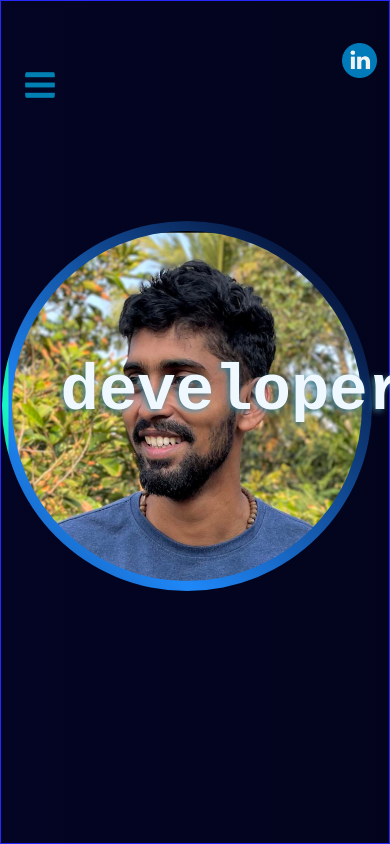
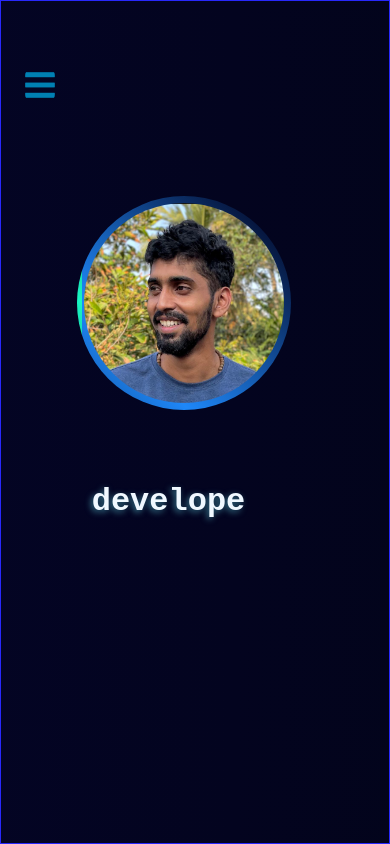
Before and after one commit to roshnjames/portfolio, a React (Create React App) app: page / in a window 390 px wide. Built offline with nearby package versions, Linux system fonts and the light colour scheme.

Commit message:
media queries for smartphone and tablets added for profile and blinkwrite

```diff
--- a/public/index.html
+++ b/public/index.html
@@ -3,7 +3,8 @@
   <head>
     <meta charset="utf-8" />
     <link rel="icon" href="%PUBLIC_URL%/favicon.ico" />
-    <meta name="viewport" content="width=device-width, initial-scale=1" />
+    <meta name="viewport" content="width=device-width, initial-scale=1.0">
+
     <meta name="theme-color" content="#000000" />
     <meta
       name="description"
--- a/src/App.js
+++ b/src/App.js
@@ -5,7 +5,6 @@ import './App.css';
 import Homepage from './Homepage/Homepage.jsx';
 import Sidebar from './Sidebar/Sidebar.jsx';
 //image imports
-import linkedin from './assets/icons/linkedin.png';
 import menubar from './assets/icons/menubar.png';
 import menuclose from './assets/icons/menuclose.png';
 
@@ -23,7 +22,6 @@ function App() {
     <div className="App">
       <Homepage />
       <img onClick={showSidebar} className='button-app-left' src={sidebar?menuclose:menubar} alt='logo'/>
-      <img className='button-app-right' src={linkedin}/>
       {sidebar && <Sidebar />}
     </div>
   );
--- a/src/Homepage/Homepage.css
+++ b/src/Homepage/Homepage.css
@@ -2,3 +2,9 @@
     display: flex;
     flex-direction: column;
 }
+
+@media all and (max-width:460px){
+    .homepage-main{
+        flex-direction: row;
+    }
+}
--- a/src/Homepage/Profilepic/Profilepic.css
+++ b/src/Homepage/Profilepic/Profilepic.css
@@ -7,6 +7,7 @@
     background-size: 300% 300%;
     animation: animateBorder 8s infinite linear;
     transition: transform 1s ease-in-out;
+    z-index: 10;
   }
 
   @keyframes animateBorder {
@@ -25,9 +26,34 @@
     transform:scale(1.15,1.15);
 }
 .profilepic_main{
-    margin-top: 26vh;
+    margin-top: 16vh;
     margin-right:18vw;
     margin-left: auto;
     height: auto;
     width: fit-content;
 }
+
+/* media queries */
+/* smartphone */
+@media all and (max-width:460px){
+  .profilepic-pic {
+    border: 7px solid transparent;
+    height: 200px;
+    width: 200px;
+    margin-right:7vw;
+  }
+  .profilepic_main{
+    margin-top: 23vh;
+    align-items: center;
+}
+}
+/* tablets */
+@media all and (min-width:460px) and (max-width:810px){
+  .profilepic-pic {
+    border: 8.5px solid transparent;
+    height: 300px;
+    width: 300px;
+    margin-top: 9vh;
+    margin-right:11vw;
+  }
+}
--- a/src/Homepage/Typewriter/Typewriter.css
+++ b/src/Homepage/Typewriter/Typewriter.css
@@ -9,8 +9,31 @@
     position: fixed;
     margin-top: 42vh;
     margin-left:15vw;
+    overflow: none;
 }
 
 .writer-span{
     animation: blink 1s infinite;
 }
+
+
+
+/* media queries */
+@media all and (max-width:460px){
+    .writer-text{
+        font-size: 2em;
+        width: 75vw ;
+        margin-top: 57vh;
+        margin-left: 23vw;
+    }
+
+}
+@media all and (min-width:460px) and (max-width:810px) {
+    .writer-text{
+        font-size: 3em;
+        width: 75vw ;
+        margin-top: 60vh;
+        margin-left: 23vw;
+    }
+
+}
--- a/src/Homepage/Typewriter/Typewriter.jsx
+++ b/src/Homepage/Typewriter/Typewriter.jsx
@@ -2,7 +2,7 @@ import React, { useEffect, useState } from "react";
 import './Typewriter.css';
 
 const Typewriter = () => {
-  const textArray = ["hi...","i am Roshin", "developer!"]; // Texts to display
+  const textArray = ["hi...","i am Roshin", " developer !!"]; // Texts to display
   const [text, setText] = useState(""); // Current text being displayed
   const [isDeleting, setIsDeleting] = useState(false); // Flag to check if deleting
   const [loopIndex, setLoopIndex] = useState(0); // Index of the current text
```
